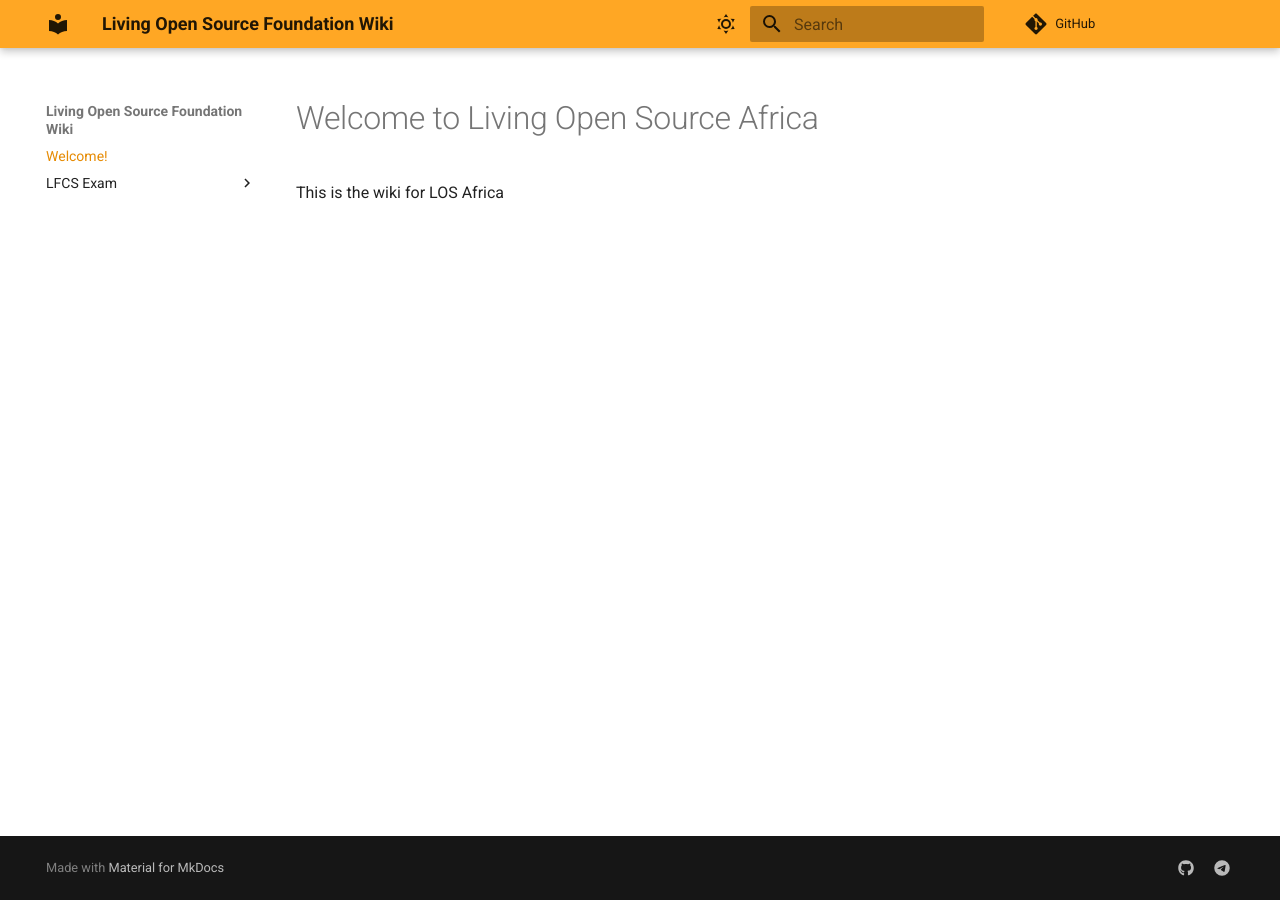
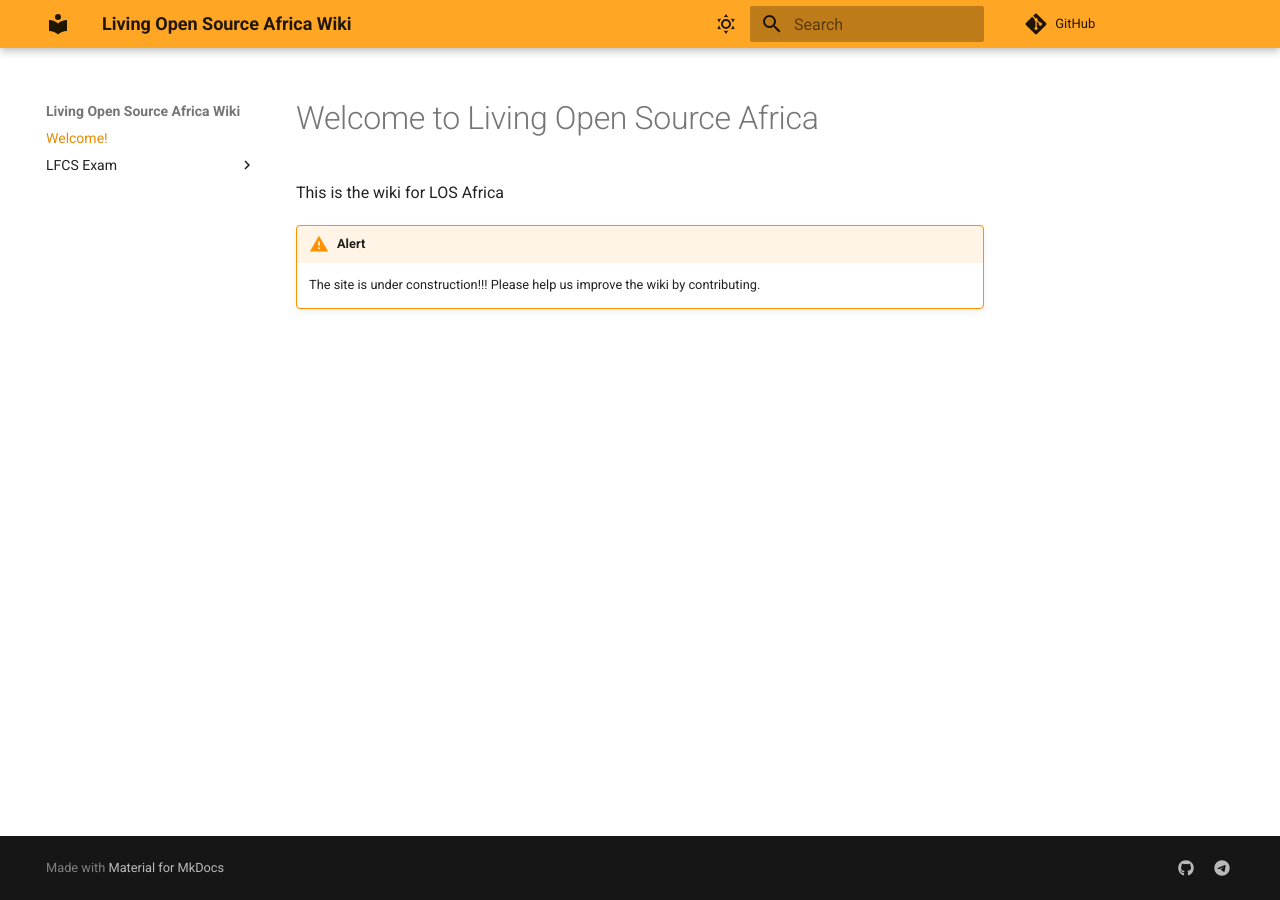
Before and after one commit to living-opensource-africa/wiki, an MkDocs documentation site: the page built from docs/index.md, in a window 1280 px wide. Built offline with MkDocs 1.6.1 and Material for MkDocs 9.7.7, drawn with Linux system fonts in a browser that asks for light colours; comment, search, counter and statistics services are not loaded.

```diff
--- a/docs/index.md
+++ b/docs/index.md
@@ -8,3 +8,7 @@ authors:
 # Welcome to Living Open Source Africa
 
 This is the wiki for LOS Africa
+
+!!! warning "Alert"
+    The site is under construction!!!
+    Please help us improve the wiki by contributing.
--- a/mkdocs.yml
+++ b/mkdocs.yml
@@ -1,6 +1,6 @@
-site_name: Living Open Source Foundation Wiki
+site_name: Living Open Source Africa Wiki
 #site_url:
-repo_url: 'https://github.com/orgs/living-opensource-africa/wiki'
+repo_url: 'https://github.com/living-opensource-africa/wiki'
 theme:
   name: material
   palette:
```
Also changed, not shown: README.md (added, +8 -0 lines).
